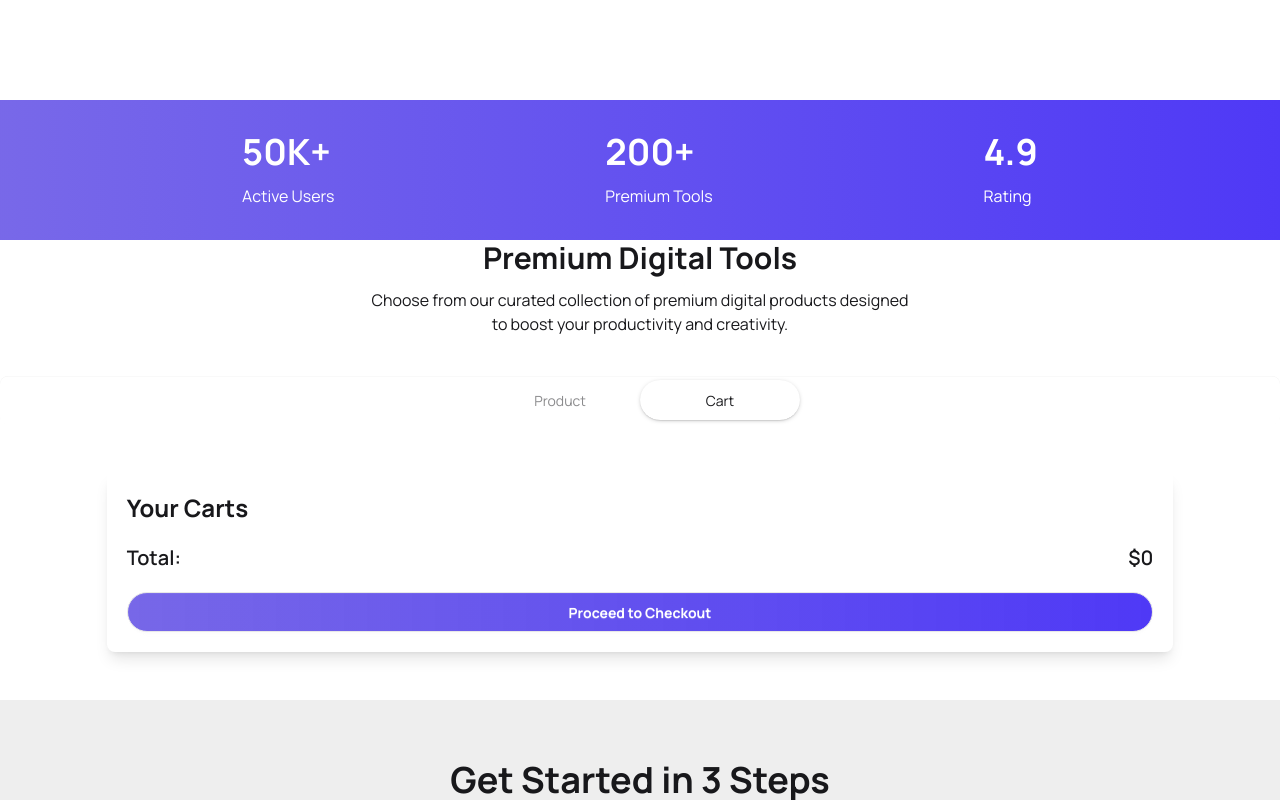
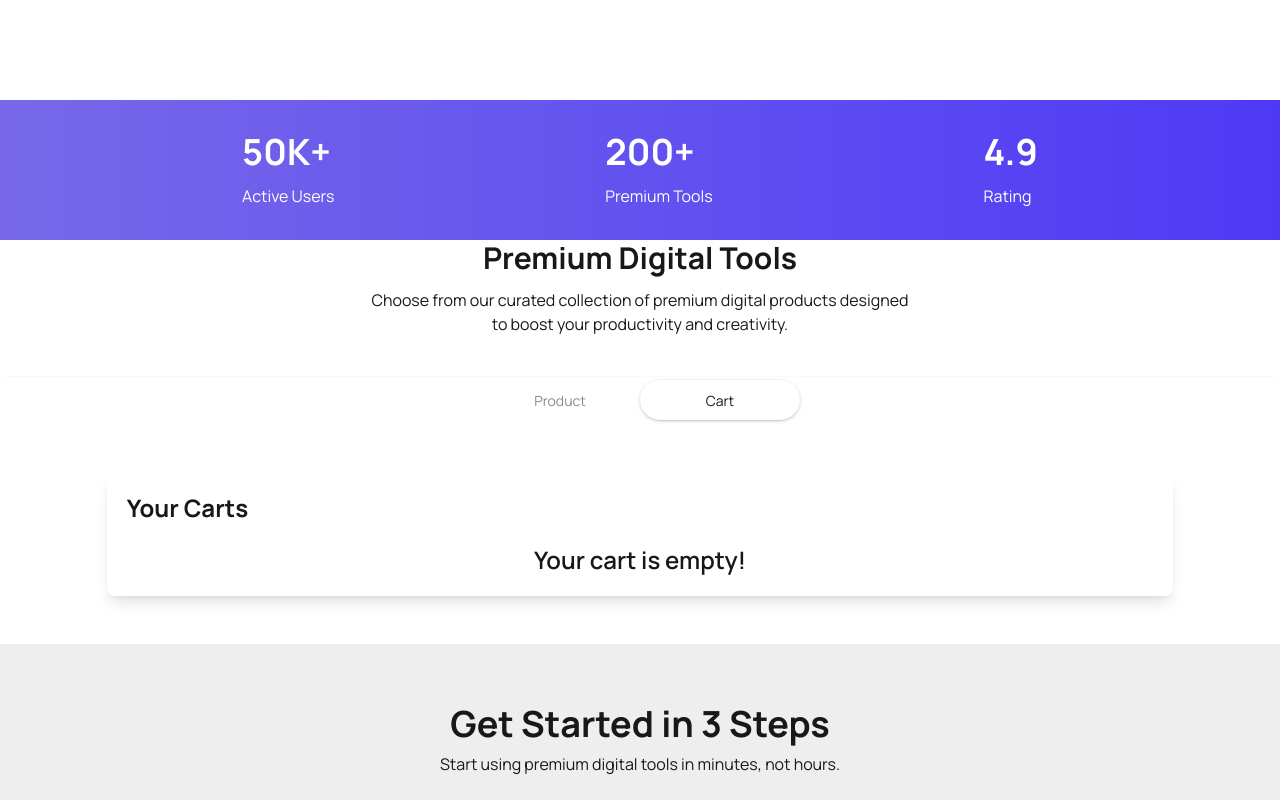
Before and after one commit to Arifuzzaman09/Assignment-6-digitools, a React (Vite) app: page / in a window 1280 px wide. Both pictures are taken after a click on the radio button "Cart". Shown: the part 765-1565 px from the top of the page. Built offline with nearby package versions, Linux system fonts and the light colour scheme.

Commit message:
added carts and delete or toggle

```diff
--- a/src/App.jsx
+++ b/src/App.jsx
@@ -58,7 +58,7 @@ function App() {
       {activeTab === "product" && <Products productsPromise={productsPromise} carts={carts} setCarts={setCarts}></Products>}
 
 
-      {activeTab === "cart" && <Cart carts={carts}></Cart>}
+      {activeTab === "cart" && <Cart carts={carts} setCarts={setCarts}></Cart>}
 
       <Steps></Steps>
       <Pricing></Pricing>
--- a/src/Components/Cart.jsx
+++ b/src/Components/Cart.jsx
@@ -1,13 +1,26 @@
 import React from 'react';
 
-const Cart = ({carts}) => {
-    console.log(carts);
+const Cart = ({ carts, setCarts }) => {
+    const totalPrice = carts.reduce((sum, item) => sum + item.price, 0)
+    const handlePayment = () => {
+        setCarts([])
+    }
+
+
+   const handleDelete = (item) =>{
+      const filterArray= carts.filter(c => c.id !== item.id)
+        setCarts(filterArray);
+   }
     return (
         <div className='w-10/12 mx-auto shadow-lg p-5 space-y-5 my-12 rounded-lg'>
             <h2 className='text-2xl font-bold'>Your Carts</h2>
+
+            {
+                carts.length === 0 ? <p className='text-center text-2xl font-semibold'>Your cart is empty!</p> :
+                    <>
                         <div className='space-y-3'>
                             {
-                    carts.map((cart,ind)=>
+                                carts.map((cart, ind) =>
                                     <div key={ind} className='flex justify-between items-center bg-[#89a9c51e] p-5  rounded-lg '>
                                         <div className='flex items-center gap-2'>
                                             <img className='p-1 border  bg-white  rounded-full text-white font-bold' src={cart.img} alt="" />
@@ -17,7 +30,7 @@ const Cart = ({carts}) => {
                                             </div>
                                         </div>
                                         <div>
-                            <button className='btn text-red-500'>Delete</button>
+                                            <button onClick={()=>handleDelete(cart)} className='btn bg-red-400'>Delete</button>
                                         </div>
                                     </div>
                                 )
@@ -26,9 +39,15 @@ const Cart = ({carts}) => {
 
                         <div className='flex justify-between items-center text-xl font-semibold'>
                             <h4>Total:</h4>
-                <h4>$0</h4>
+                            <h4>${totalPrice}</h4>
                         </div>
-            <button className='btn w-full rounded-full bg-linear-to-l from-[#4F39F6] to-[#5b48e4d2] text-white font-bold'>Proceed to Checkout</button>
+                        <button
+                            onClick={handlePayment}
+                            className='btn w-full rounded-full bg-linear-to-l from-[#4F39F6] to-[#5b48e4d2] text-white font-bold'>Proceed to Checkout</button>
+                    </>
+
+            }
+
         </div>
     );
 };
```
Lines whose indentation alone changed are shown as unchanged.
